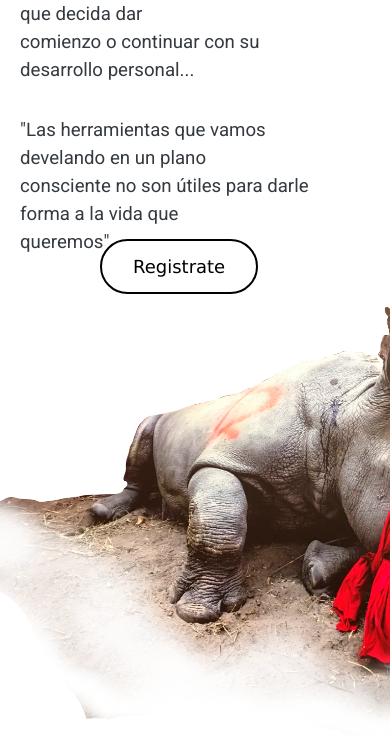
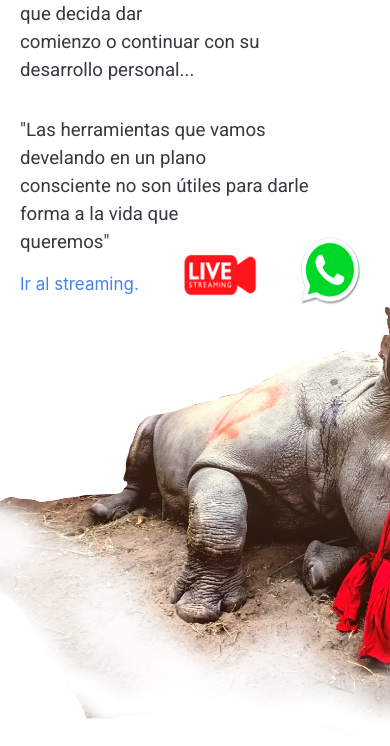
Before and after one commit to admodev/hacia-dentro-coaching, a PHP site: page /index.html in a window 390 px wide; the page is wider, and only the part inside the window is pictured. Shown: the part 364-1110 px from the top of that part. Run offline with PHP 8.4, Linux system fonts and the light colour scheme; some libraries are stand-ins or nearby versions.

Commit message:
cambios responsive

```diff
--- a/css/estilos.css
+++ b/css/estilos.css
@@ -315,6 +315,10 @@ p {
   margin-left: 560px;
 }
 
+.live-mobile {
+  display: none;
+}
+
 @media (min-width: 250px) and (max-width: 991.98px) {
   .rinoceronte-left-side {
     position: relative;
@@ -332,23 +336,21 @@ p {
     }
 
   .live {
-    display: none;
     position: absolute;
-    margin-top: 450px;
-    margin-left: 20px;
+    width: 100px;
+    margin-top: 385px;
+    margin-left: 170px;
   }
 
   .whatsapp {
-    display: none;
     position: absolute;
-    margin-top: -535px;
-    margin-left: 100px;
+    width: 100px;
+    margin-top: 380px;
+    margin-left: 280px;
   }
 
   .btn-register {
-    margin-top: 400px;
-    margin-left: 100px;
-    margin-bottom: 25px;
+    display: none;
   }
 
   .row-horizontal {
@@ -436,6 +438,15 @@ p {
    margin-left: -20px;
   }
 
+  .live-mobile {
+    display: initial;
+    text-decoration: none;
+  }
+
+  .live-mobile:hover {
+    text-decoration: none;
+  }
+
   select#country.form-control {
     width: 60px
   }
--- a/index.html
+++ b/index.html
@@ -9,7 +9,6 @@
     <link rel="stylesheet" href="./css/estilos.css">
     <link href="https://fonts.googleapis.com/css?family=Bebas+Neue|Roboto:400,700&display=swap" rel="stylesheet">
     <script src="https://kit.fontawesome.com/aac2d9eec1.js" crossorigin="anonymous"></script>
-    <script src="https://cdn.jsdelivr.net/npm/zl-fetch"></script>
     <script src="./src/index.js"></script>
 </head>
 <body>
@@ -63,6 +62,7 @@
         <h1>El poder oculto</h1>
       <p>Es un taller abierto para todo aquel que decida dar <br> comienzo o continuar con su desarrollo personal...</p>
       <p>"Las herramientas que vamos develando en un plano <br> consciente no son útiles para darle forma a la vida que <br> queremos"</p>
+      <a href="./vivenciales.html" class="live-mobile">Ir al streaming.</a>
       </div>
   </div>
   <a href="#" class="btn-register">Registrate</a>
```
